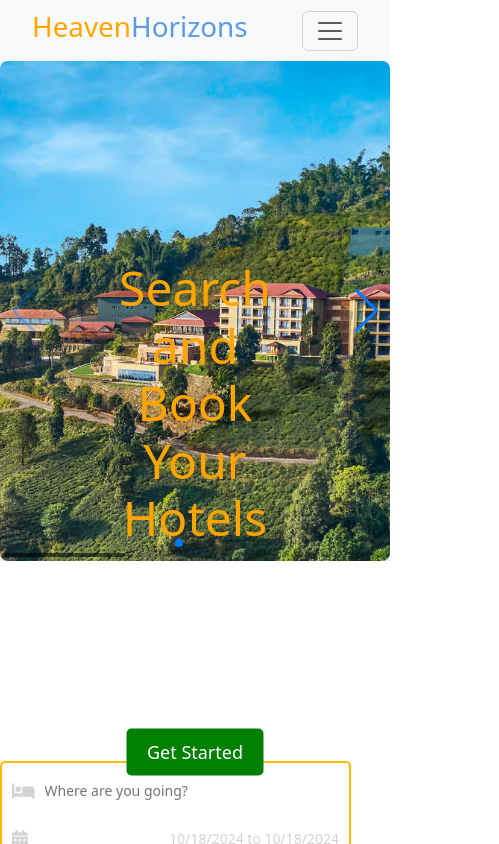
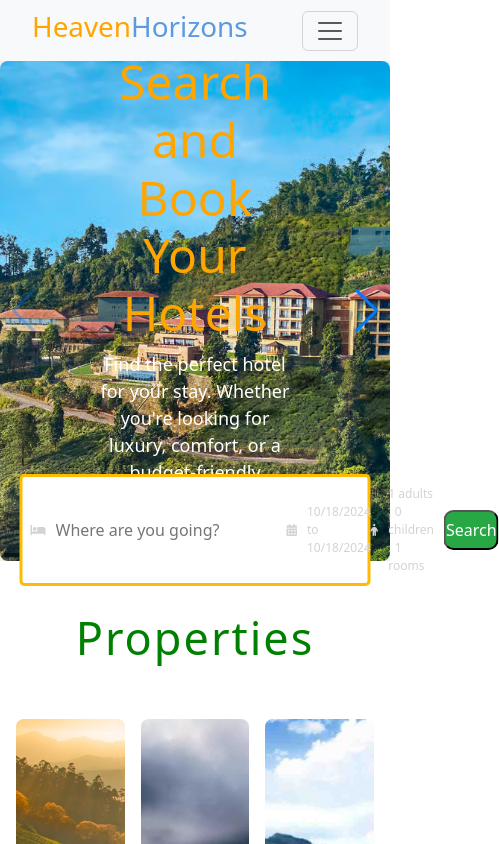
Before and after one commit to Saran-k-ece/Reservation-App, a React (Vite) app in the folder frontend/: page / in a window 390 px wide. Shown: the top 844 px of the page, 499 px wide, since content can reach past the window. Built offline with nearby package versions, Linux system fonts and the light colour scheme.

Commit message:
Media query added for header6

```diff
--- a/frontend/src/Components/Header/Header.css
+++ b/frontend/src/Components/Header/Header.css
@@ -1,3 +1,4 @@
+/* Full width header */
 .header {
     width: 100%;
     display: flex;
@@ -5,6 +6,7 @@
     position: relative;
 }
 
+/* Swiper container */
 .custom-swiper {
     width: 100%;
     height: 500px;
@@ -24,12 +26,14 @@
     background: #007bff;
 }
 
+/* Image inside swiper */
 .custom-slide img {
     width: 100%;
     height: 500px;
     object-fit: cover;
 }
 
+/* Content overlay on swiper */
 .swiper-content {
     position: absolute;
     top: 50%;
@@ -51,6 +55,7 @@
     margin: 10px 0;
 }
 
+/* Call to action button */
 .cta-button {
     padding: 10px 20px;
     font-size: 18px;
@@ -66,40 +71,45 @@
     background-color: #28cb3e;
 }
 
+/* Header search box */
 .headerSearch {
-    margin-top: 20px;
-    position: relative;
-    width: 90vw;
+    margin-top: 500px;
+    position: absolute;
+    z-index: 1;
+    width: 60vw;
+    height: 8vh;
     background-color: white;
-    border: 2px solid #febb02;
+    border: 3px solid #febb02;
     display: flex;
-    flex-wrap: wrap;
     align-items: center;
     justify-content: space-between;
-    padding: 10px;
+    padding: 10px 15px;
     border-radius: 5px;
+    bottom: -25px;
+    left: 50%;
+    transform: translateX(-50%);
 }
 
+/* Header search item */
 .headerSearchItem {
     display: flex;
     align-items: center;
-    gap: 5px;
-    flex: 1 1 30%; /* Allows items to shrink and wrap */
+    gap: 10px;
 }
 
 .headerSearchItem input {
     border: none;
     outline: none;
     flex: 1;
-    padding: 5px;
 }
 
+/* Search button */
 .headerSearchItem .btn1 {
     background-color: #28a745;
     color: white;
-    width: 100%;
+    width: 100px;
     height: 40px;
-    border-radius: 5px;
+    border-radius: 10px;
     cursor: pointer;
     transition: background-color 0.2s;
 }
@@ -113,108 +123,75 @@
     color: lightgray;
 }
 
+/* Date picker */
+.date {
+    position: absolute;
+    top: 50px;
+}
+
+/* Options dropdown */
 .options {
+    margin-top: 210px;
     display: flex;
     flex-direction: column;
     background-color: white;
     border: 1px solid #ccc;
-    border-radius: 5px;
-    padding: 5px;
+    border-radius: 8px;
+    padding: 10px;
+    box-shadow: 0 2px 10px rgba(0, 0, 0, 0.1);
     position: absolute;
-    z-index: 1;
+    z-index: 100;
+
 }
 
+/* Option item */
 .optionItem {
     display: flex;
     justify-content: space-between;
     align-items: center;
-    padding: 5px 10px;
+    padding: 8px 10px;
+    transition: background-color 0.2s;
 }
 
-.optionText {
-    font-size: 14px;
+.optionItem:hover {
+    background-color: #f1f1f1;
 }
 
+/* Option text */
+.optionText {
+    font-size: 16px;
+    font-weight: 500;
+}
+
+/* Option buttons */
 .optionCounterButton {
+    display: inline-flex;
+    align-items: center;
+    justify-content: center;
     background-color: #007bff;
     color: white;
     border: none;
     border-radius: 4px;
-    width: 25px;
-    height: 25px;
-    font-size: 14px;
+    width: 30px;
+    height: 30px;
+    font-size: 16px;
+    padding: 0;
     cursor: pointer;
+    transition: background-color 0.2s;
+    box-sizing: border-box;
 }
 
 .optionCounterButton:hover {
     background-color: #0056b3;
 }
 
+/* Option counter number */
 .optionCounterNumber {
-    font-size: 14px;
-    margin: 0 5px;
+    font-size: 16px;
+    margin: 0 10px;
 }
 
-@media (max-width: 768px) {
-    .headerSearch {
-        width: 95vw;
-        margin-top: 15px;
-        flex-direction: column;
-        align-items: flex-start;
-    }
-
-    .headerSearchItem {
-        width: 100%;
-        margin-bottom: 10px;
-    }
-
-    .headerSearchItem .btn1 {
-        height: 45px;
-    }
-
-    .options {
-        margin-top: 10px;
-    }
-
-    .optionItem {
-        padding: 5px;
-    }
-}
-
-@media (max-width: 480px) {
-    .headerSearch {
-        padding: 5px;
-    }
-
-    .headerSearchItem .btn1 {
-        height: 40px;
-    }
-
-    .headerSearchItem input {
-        height: 30px;
-        font-size: 12px;
-    }
-
-    .headerIcon {
-        font-size: 16px;
-    }
-
-    .optionText {
-        font-size: 12px;
-    }
-
-    .optionCounterButton {
-        width: 20px;
-        height: 20px;
-        font-size: 12px;
-    }
-
-    .optionCounterNumber {
-        font-size: 12px;
-    }
-}
-
-
+/* Media Queries for responsiveness */
 @media (max-width: 768px) {
     .headerSearch {
         width: 80vw;
@@ -266,65 +243,3 @@
         margin-top: 100px;
     }
 }
-
-@media (max-width: 1024px) {
-    .headerSearch {
-        flex-direction: column;
-        gap: 15px;
-        align-items: center;
-    }
-
-    .headerSearchItem {
-        width: 100%;
-        display: flex;
-        justify-content: space-between;
-        align-items: center;
-    }
-
-    .headerIcon {
-        font-size: 18px;
-    }
-
-    .headerSearchText {
-        font-size: 14px;
-    }
-
-    .options {
-        padding: 10px;
-        gap: 10px;
-    }
-
-    .optionCounterButton {
-        font-size: 14px;
-        padding: 8px;
-    }
-
-    .btn1 {
-        font-size: 16px;
-        padding: 10px 20px;
-    }
-}
-
-@media (max-width: 600px) {
-    .headerSearch {
-        width: 90vw;
-        padding: 10px;
-        flex-direction: column;
-        gap: 10px;
-    }
-
-    .headerSearchItem {
-        width: 100%;
-    }
-
-    .headerSearchItem input {
-        height: 35px;
-        font-size: 14px;
-    }
-
-    .btn1 {
-        width: 100%;
-        padding: 10px;
-        font-size: 14px;
-    }
-}
```
